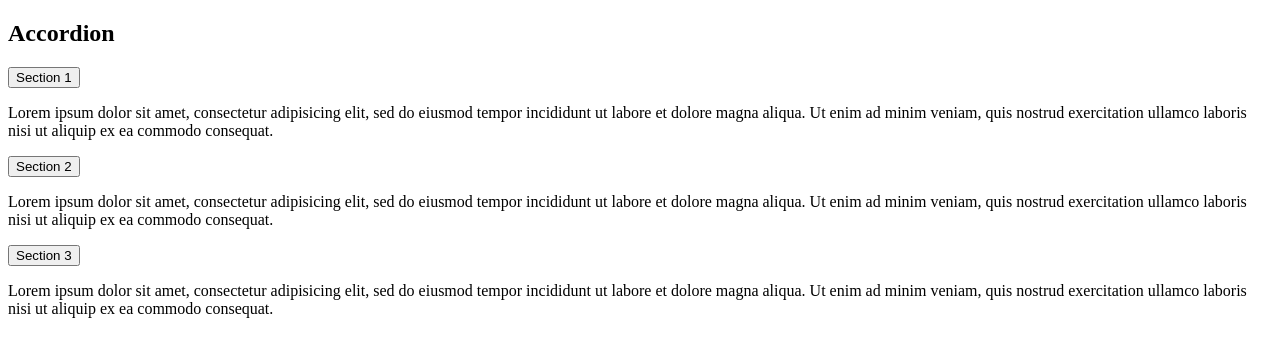
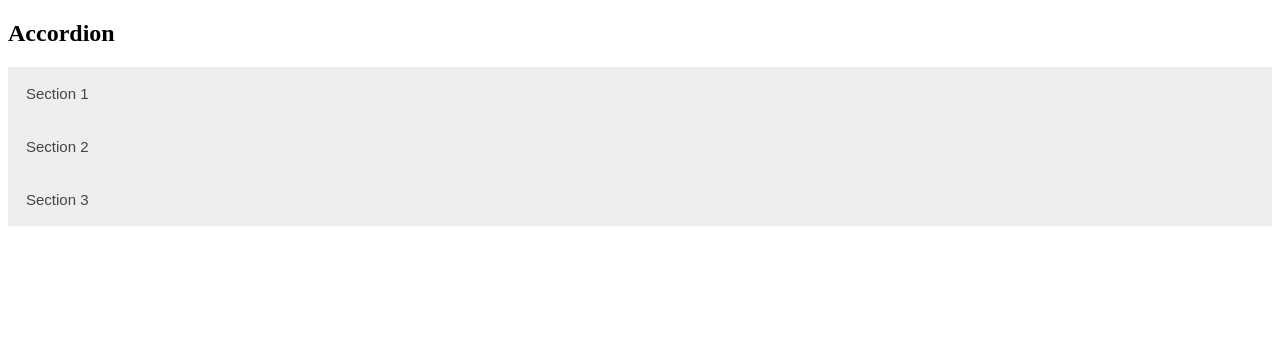
Before and after one commit to dkolov84/test, a plain HTML site: page index.html in a window 1280 px wide. Drawn offline with Linux system fonts and the light colour scheme.

Commit message:
Update index.html

```diff
--- a/index.html
+++ b/index.html
@@ -2,6 +2,8 @@
 <html>
 <head>
 <meta name="viewport" content="width=device-width, initial-scale=1">
+<script src="java.js"></script>
+<link rel="stylesheet" href="style.css" media="screen" />
 </head>
 <body>
 
```
